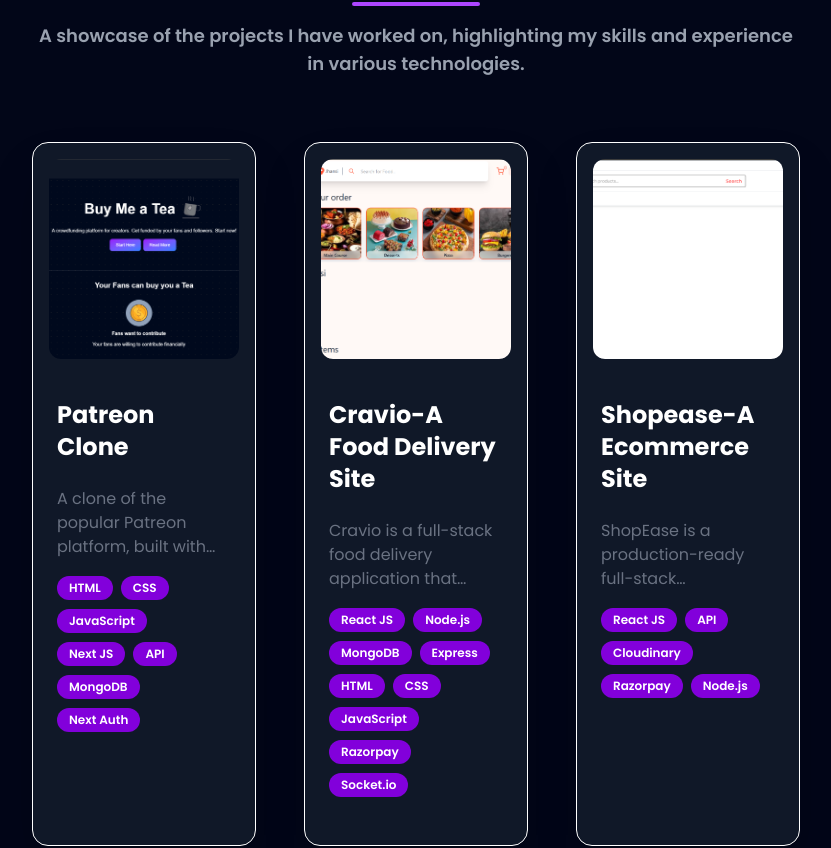
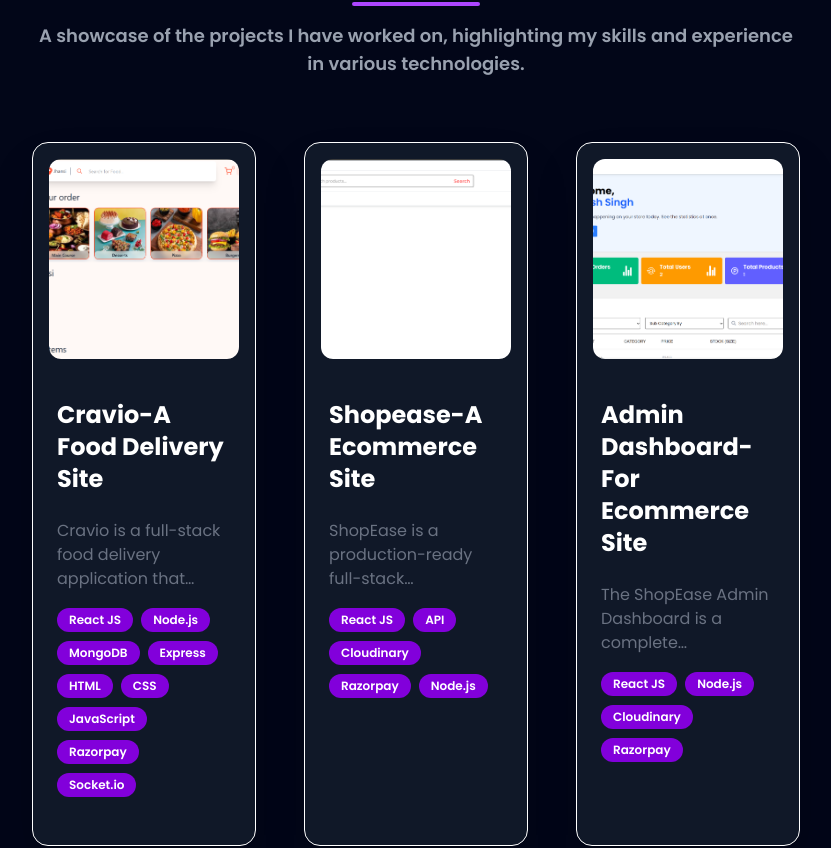
Before and after one commit to Utkarsh0983/portfolio, a React (Vite) app in the folder Portfolio/: page / in a window 1280 px wide. Shown: the part 2297-3145 px from the top of the page, without its empty margins (224-1055 px from the left). Built offline with nearby package versions, Linux system fonts and the light colour scheme.

Commit message:
Update project list and comment out Patreon Clone
Commented out the Patreon Clone project and updated IDs for other projects.

```diff
--- a/Portfolio/src/constants.js
+++ b/Portfolio/src/constants.js
@@ -42,7 +42,7 @@
 import riaLogo from './assets/education_logo/riaLogo.jpg';
 
 // Project Section Logo's
-import imagetea from './assets/work_logo/imagetea.png';
+// import imagetea from './assets/work_logo/imagetea.png';
 import cravio from './assets/work_logo/cravio.png';
 import shopease from './assets/work_logo/shopease.png';
 import Admin_dashboard from './assets/work_logo/Admin_dashboard.png';
@@ -198,18 +198,18 @@
   ];
 
   export const projects = [
-    {
+    // {
+    //   id: 0,
+    //   title: "Patreon Clone",
+    //   description:
+    //     "A clone of the popular Patreon platform, built with Next.js and MongoDB. Users can create and manage their subscription-based content, while patrons can easily browse and support their favorite creators. The application features secure authentication, payment integration, and a user-friendly interface for both creators and patrons.",
+    //   image: imagetea,
+    //   tags: ["HTML", "CSS", "JavaScript", "Next JS", "API", "MongoDB", "Next Auth" ],
+    //   github: ".",
+    //   webapp: ".",
+    // },
+   {
       id: 0,
-      title: "Patreon Clone",
-      description:
-        "A clone of the popular Patreon platform, built with Next.js and MongoDB. Users can create and manage their subscription-based content, while patrons can easily browse and support their favorite creators. The application features secure authentication, payment integration, and a user-friendly interface for both creators and patrons.",
-      image: imagetea,
-      tags: ["HTML", "CSS", "JavaScript", "Next JS", "API", "MongoDB", "Next Auth" ],
-      github: ".",
-      webapp: ".",
-    },
-   {
-      id: 1,
       title: "Cravio-A Food Delivery Site",
       description:
         "Cravio is a full-stack food delivery application that enables users to order food from nearby restaurants, track deliveries in real time, and make secure online or COD payments. Restaurant owners receive instant order updates and manage order status, while delivery partners accept orders, navigate routes, and complete deliveries using OTP verification.",
@@ -219,7 +219,7 @@
       webapp: "https://cravio-wo9h.onrender.com",
     },
     {
-      id: 2,
+      id: 1,
       title: "Shopease-A Ecommerce Site",
       description:
         "ShopEase is a production-ready full-stack eCommerce platform designed to provide a seamless online shopping experience. The user application allows customers to browse products, manage cart and wishlist, apply coupons, make secure payments, and track orders — all with a responsive, modern UI.The application is fully deployed and optimized for real-world usage.",
@@ -229,7 +229,7 @@
       webapp: "https://shop-ease-tau-two.vercel.app/",
     },
     {
-      id: 3,
+      id: 2,
       title: "Admin Dashboard- For Ecommerce Site",
       description:
         "The ShopEase Admin Dashboard is a complete eCommerce management system designed to handle product inventory, order management, user activity, and business analytics in real time.It provides a centralized interface for store administrators to efficiently manage operations, track performance metrics, and monitor revenue — all through a responsive and secure dashboard.",
```
